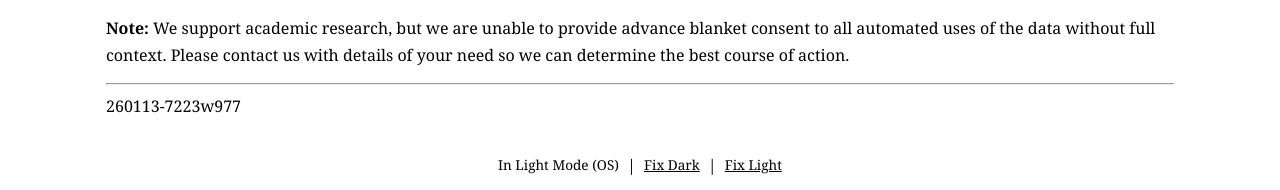
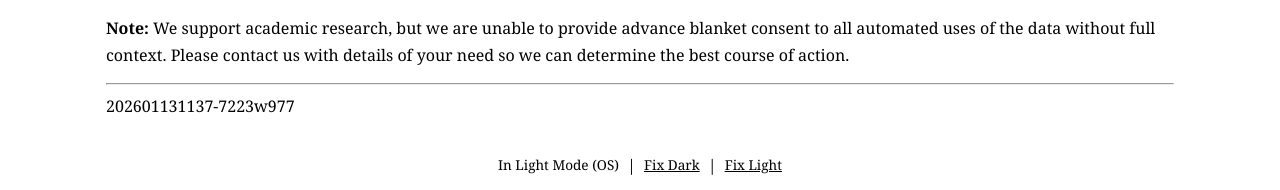
Before and after one commit to prawipra/gs_stage, a Jekyll site: the page built from eng/terms.md, in a window 1280 px wide and 900 px high, scrolled down 1896 px. Shown: the part 707-897 px from the top of the window. Built offline with Jekyll 4.4.1, drawn with Linux system fonts in a browser that asks for light colours.

Commit message:
Add hours and mins to fingerprint

```diff
--- a/_includes/terms.html
+++ b/_includes/terms.html
@@ -51,6 +51,6 @@
 <hr/>
 {%- assign content_size = content | size -%}
 {%- assign content_word_count = content | number_of_words -%}
-{%- assign date_ymd = "now" | date: "%y%m%d" -%}
-{{ date_ymd }}-{{ content_size }}w{{ content_word_count }}
+{%- assign date_ymdhm = "now" | date: "%Y%m%d%H%M" -%}
+{{ date_ymdhm }}-{{ content_size }}w{{ content_word_count }}
 {%- endif -%}
```
